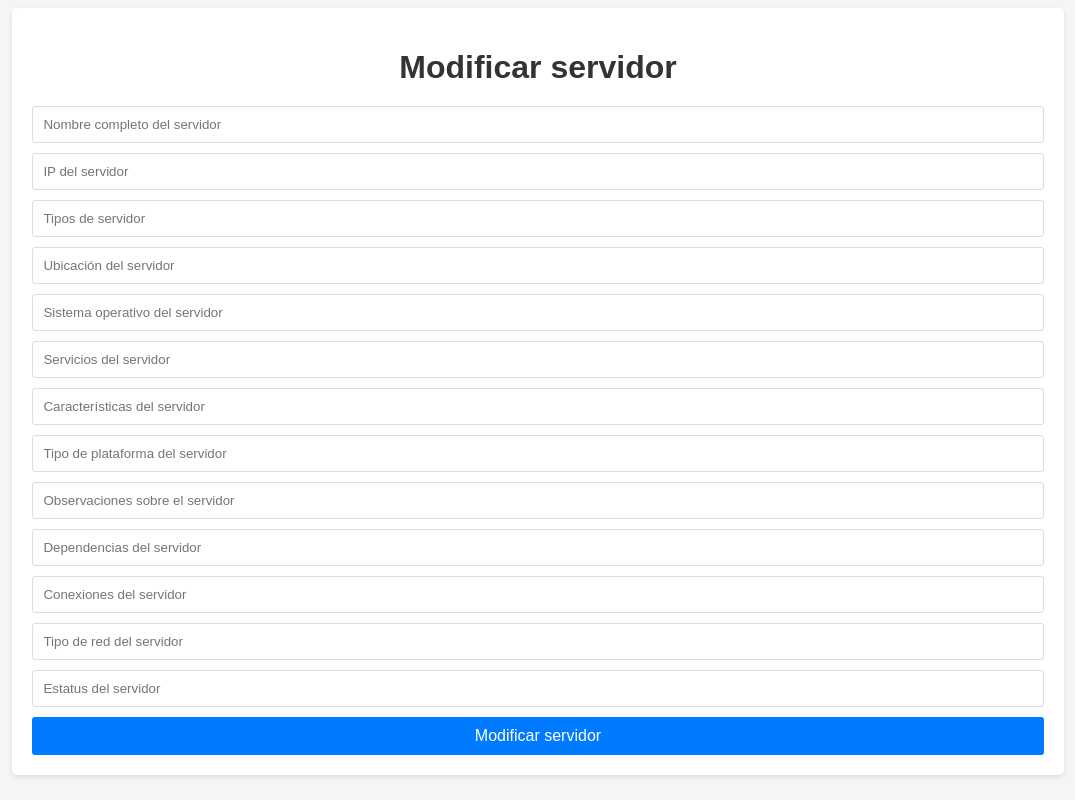
After one commit to BrayanDun/proyecto_movilnet, a PHP site: page /modificar.html in a window 1280 px wide. The commit adds this page. Shown: the whole page, without its empty margins (102-1177 px from the left). Run offline with PHP 8.4, Linux system fonts and the light colour scheme.

Commit message:
Realizando pruebas del modificar
no esta funcional aun.

```diff
--- /dev/null
+++ b/modificar.html
@@ -0,0 +1,31 @@
+<!DOCTYPE html>
+<html lang="en">
+<head>
+  <meta charset="UTF-8">
+  <meta name="viewport" content="width=device-width, initial-scale=1.0">
+  <title>Modificar servidor</title>
+  <link rel="stylesheet" href="style_modificar.css">
+</head>
+<body>
+  <div class="container">
+    <h1>Modificar servidor</h1>
+    <form action="conexiones\con_modificar.php" method="post">
+      <input type="hidden" name="id" value="<?php echo $_GET['id']; ?>">
+      <input type="text" name="nombre_completo" placeholder="Nombre completo del servidor">
+      <input type="text" name="ip" placeholder="IP del servidor">
+      <input type="text" name="tipos" placeholder="Tipos de servidor">
+      <input type="text" name="ubicacion" placeholder="Ubicación del servidor">
+      <input type="text" name="so" placeholder="Sistema operativo del servidor">
+      <input type="text" name="servicios" placeholder="Servicios del servidor">
+      <input type="text" name="caracteristicas" placeholder="Características del servidor">
+      <input type="text" name="tipo_plataforma" placeholder="Tipo de plataforma del servidor">
+      <input type="text" name="observaciones" placeholder="Observaciones sobre el servidor">
+      <input type="text" name="dependencias" placeholder="Dependencias del servidor">
+      <input type="text" name="conexiones" placeholder="Conexiones del servidor">
+      <input type="text" name="tipo_red" placeholder="Tipo de red del servidor">
+      <input type="text" name="estatus" placeholder="Estatus del servidor">
+      <input type="submit" value="Modificar servidor">
+    </form>
+  </div>
+</body>
+</html>
--- a/registro.php
+++ b/registro.php
@@ -7,7 +7,7 @@
   <meta name="viewport" content="width=device-width, initial-scale=1.0">
   <title>Registrar servidor</title>
   <link href='https://fonts.googleapis.com/css?family=Open+Sans:400,300,700' rel='stylesheet' type='text/css'>
-  <link rel="stylesheet" href="style.css">
+  <link rel="stylesheet" href="style_registro.css">
 </head>
 
 <body>
--- /dev/null
+++ b/style_modificar.css
@@ -0,0 +1,44 @@
+body {
+    font-family: Arial, sans-serif;
+    background-color: #f5f5f5;
+  }
+
+  .container {
+    width: 80%;
+    margin: 0 auto;
+    background-color: #fff;
+    padding: 20px;
+    border-radius: 5px;
+    box-shadow: 0 2px 5px rgba(0, 0, 0, 0.1);
+  }
+
+  h1 {
+    color: #333;
+    text-align: center;
+    margin-bottom: 20px;
+  }
+
+  input[type="text"], input[type="number"], input[type="button"] {
+    width: 100%;
+    padding: 10px;
+    margin-bottom: 10px;
+    border: 1px solid #ddd;
+    border-radius: 3px;
+    outline: none;
+    box-sizing: border-box;
+  }
+
+  input[type="submit"] {
+    background-color: #007bff;
+    color: #fff;
+    cursor: pointer;
+    padding: 10px;
+    width: 100%;
+    border: none;
+    border-radius: 3px;
+    font-size: 16px;
+  }
+
+  input[type="submit"]:hover {
+    background-color: #0056b3;
+  }
```
Also changed, not shown: conexiones/con_modificar.php (added, +56 -0 lines), conexiones/modificar.php (deleted, +0 -40 lines), modificarprueba.html (deleted, +0 -14 lines), style_registro.css (renamed from style.css).
